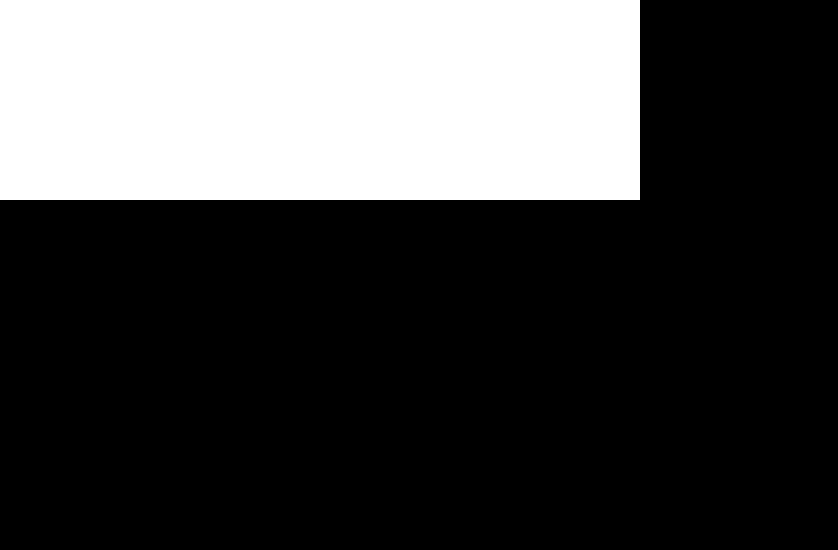
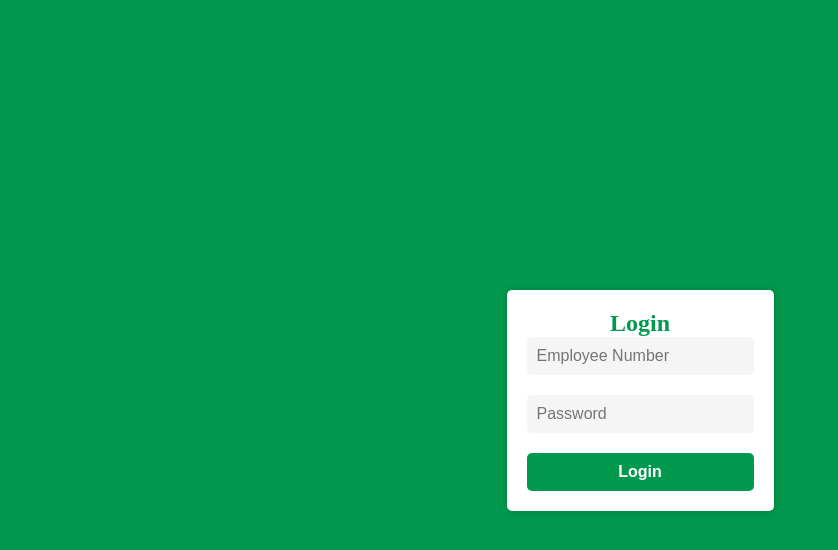
Before and after one commit to khaCey/greenSquareScheduling, a React (Create React App) app: page / in a window 1280 px wide. Shown: the top 550 px of the page, without its empty margins (0-838 px from the left). Built offline with nearby package versions, Linux system fonts and the light colour scheme.

Commit message:
1 file modified

```diff
--- a/Pages/Login.js
+++ b/Pages/Login.js
@@ -1,25 +1,83 @@
-import * as React from 'react';
+import React, { useState } from 'react';
 import styled from 'styled-components';
 
-const Background = styled.div`
-  background-color: black;
-  width: 100vw;
-  height: 100vh;
-  color: white;
+const LoginContainer = styled.div`
   display: flex;
   flex-direction: column;
+  align-items: center;
+  justify-content: center;
+  height: 100vh;
+  background-color: #00994D;
 `;
 
-const LoginTab = styled.div`
-  background-color: white;
-  width: 50vw;
-  height: 25vh;
+const LoginForm = styled.form`
+  display: flex;
+  flex-direction: column;
+  align-items: center;
+  justify-content: center;
+  padding: 20px;
+  border-radius: 5px;
+  box-shadow: 0 0 10px rgba(0, 0, 0, 0.2);
+  background-color: #ffffff;
 `;
-function Login() {
+
+const FormInput = styled.input`
+  width: 100%;
+  padding: 10px;
+  margin-bottom: 20px;
+  border: none;
+  border-radius: 5px;
+  font-size: 16px;
+  background-color: #f5f5f5;
+  &:focus {
+    outline: none;
+  }
+`;
+
+const FormButton = styled.button`
+  width: 100%;
+  padding: 10px;
+  border: none;
+  border-radius: 5px;
+  font-size: 16px;
+  font-weight: bold;
+  color: #ffffff;
+  background-color: #00994D;
+  cursor: pointer;
+`;
+
+function LoginPage() {
+  const [employeeNumber, setEmployeeNumber] = useState('');
+  const [password, setPassword] = useState('');
+
+  const handleSubmit = (event) => {
+    event.preventDefault();
+    console.log('Employee Number:', employeeNumber);
+    console.log('Password:', password);
+  };
+
   return (
-    <Background>
-      <LoginTab />
-    </Background>
+    <LoginContainer>
+      <LoginForm onSubmit={handleSubmit}>
+        <h2 style={{ color: '#00994D' }}>Login</h2>
+        <FormInput
+          type="text"
+          placeholder="Employee Number"
+          value={employeeNumber}
+          onChange={(event) => setEmployeeNumber(event.target.value)}
+          required
+        />
+        <FormInput
+          type="password"
+          placeholder="Password"
+          value={password}
+          onChange={(event) => setPassword(event.target.value)}
+          required
+        />
+        <FormButton type="submit">Login</FormButton>
+      </LoginForm>
+    </LoginContainer>
   );
 }
-export default Login;
+
+export default LoginPage;
```
